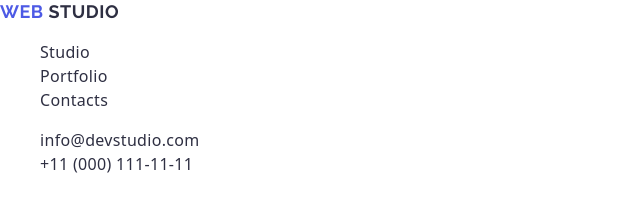
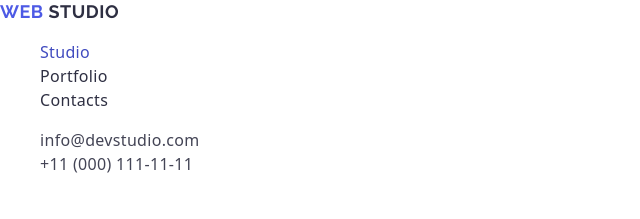
Before and after one commit to maksymova2/goit-markup-hw-02, a plain HTML site: page index.html in a window 1280 px wide. In both pictures the pointer is over the link "Studio". Shown: the top 219 px of the page, 0-640 px from the left. Drawn offline with nearby package versions, Linux system fonts and the light colour scheme.

Commit message:
Update styles.css

```diff
--- a/css/styles.css
+++ b/css/styles.css
@@ -32,6 +32,20 @@ ul {
     font-size: 16px;
     line-height: 1.5;
     letter-spacing: 0.02em;
+
+}
+
+.first-item:hover, .first-item:focus {
+    color: #404bbf;
+}
+
+.contact {
+    color: #434455;
+}
+
+.contact:hover, .contact:focus {
+    color: #404bbf;
+
 }
 
 
@@ -44,20 +58,6 @@ ul {
     color: #434455;
 
 }
-
-.contact {
-    color: #2e2f42;
-}
-
-.contact:hover {
-    color: #404bbf;
-
-}
-
-.contact:focus {
-    color: #404bbf;
-}
-
 
 
 .section-one {
```
